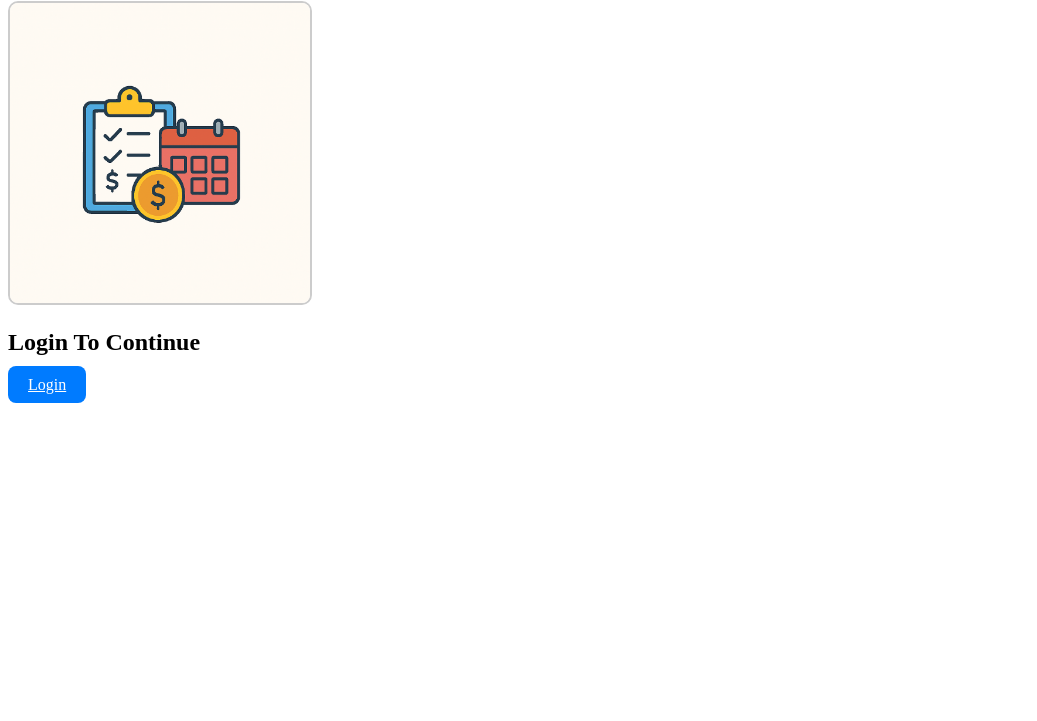
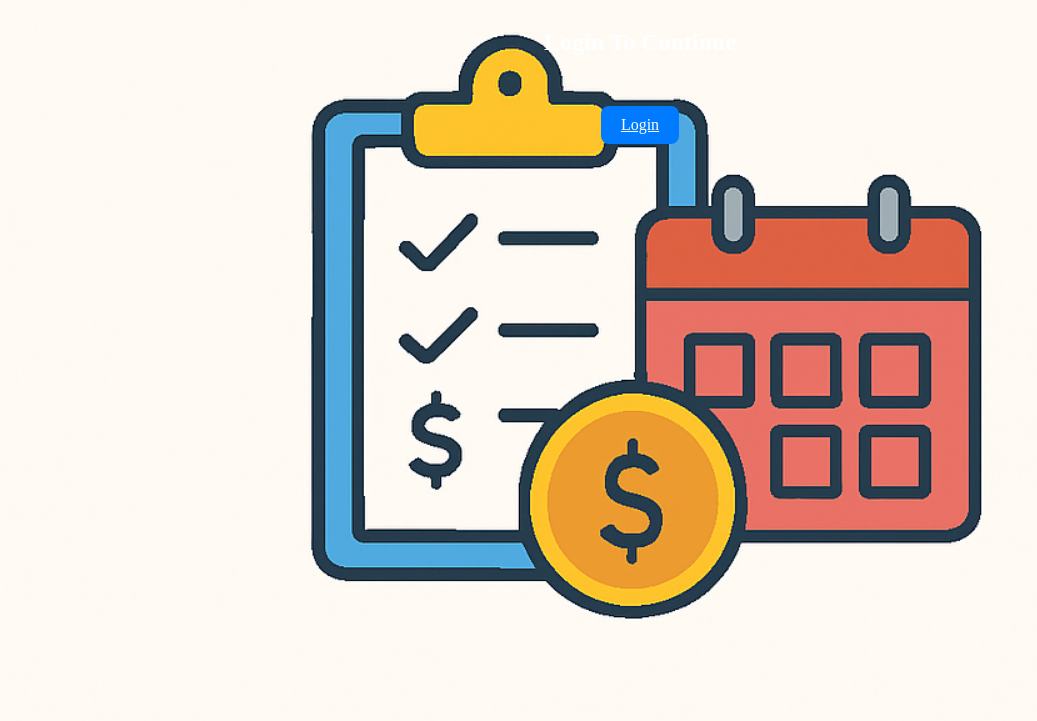
Before and after one commit to COP4813/COP4813-Project, a plain HTML site: page index.html in a window 1280 px wide. Shown: the part 79-800 px from the top of the page, without its empty margins (0-1037 px from the left). Drawn offline with Linux system fonts and the light colour scheme.

Commit message:
img changes

```diff
--- a/index.html
+++ b/index.html
@@ -5,6 +5,16 @@
     <head>
 	    <title>Budget and Timeline Tracker</title>
         <style>
+            body{
+                background: url('image.png') no-repeat center center fixed;
+                background-size: cover;
+                display: flex;
+                flex-direction: column;
+                align-items: center;
+                justify-content: center;
+                color: #fff;
+            }
+
             img{
                 width: 300px;
                 height: auto;
@@ -28,7 +38,7 @@
 
     <body>
         <h1>Welcome To The Budget and Timeline Tracker!</h1>
-        <img src="image.png" alt="image">
+        <!-- <img src="image.png" alt="image"> -->
 
         <h2>Login To Continue</h2>
         <a class="login-button" href="login.html">Login</a>
```
